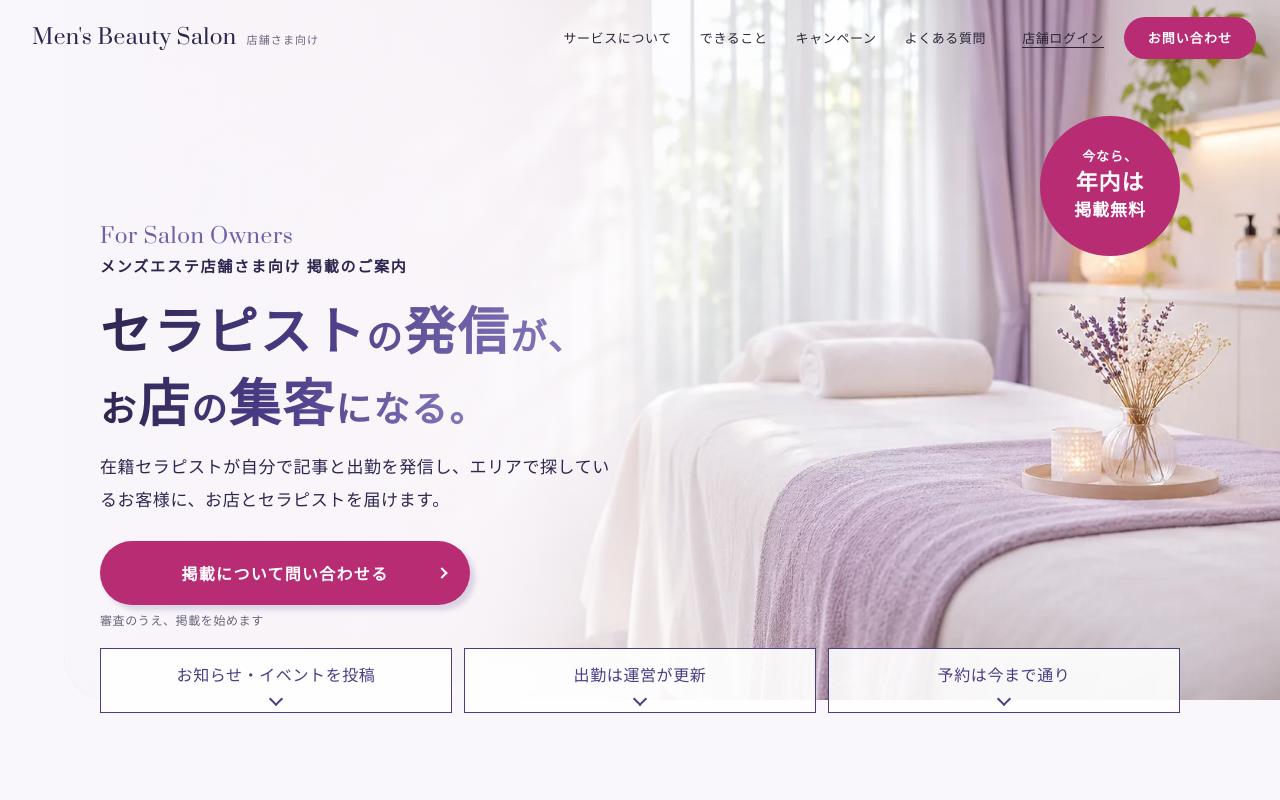
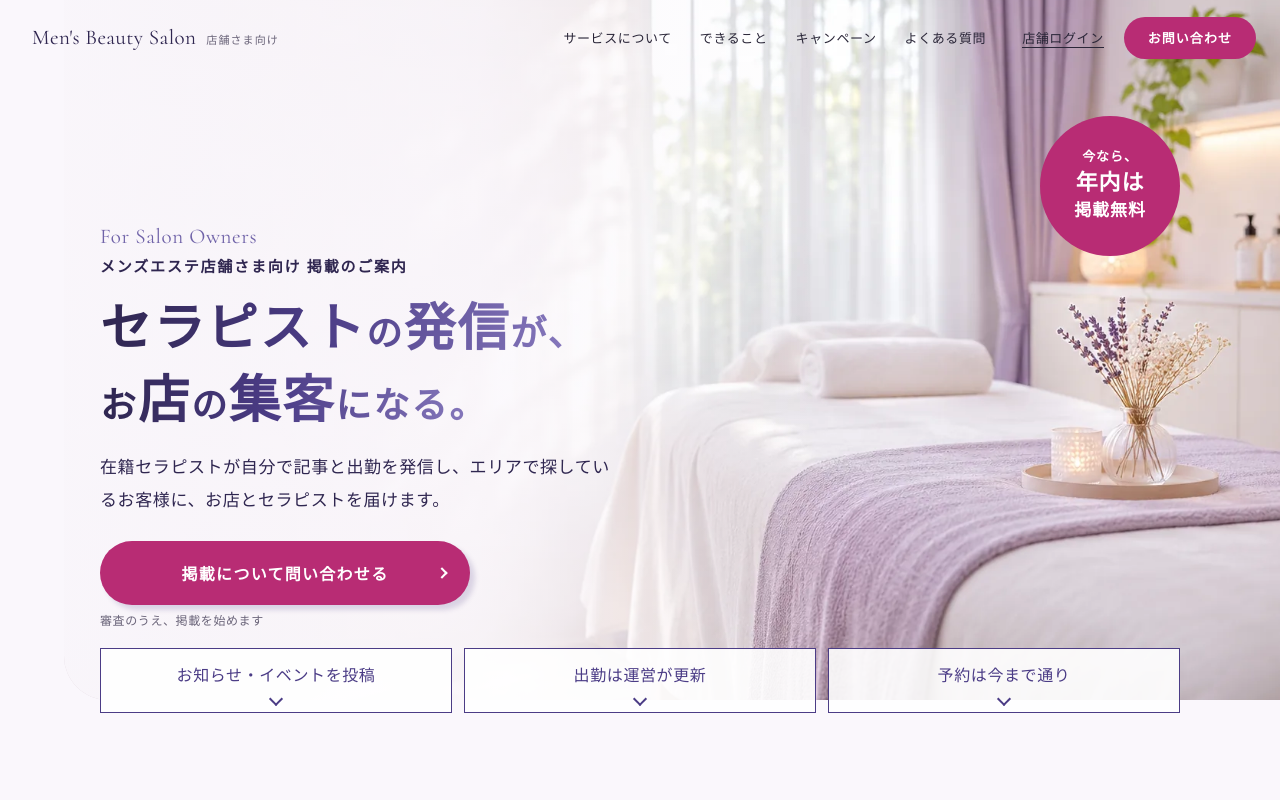
Before and after one commit to ichikawa-takashi/mens-esute-shop-lp, a plain HTML site: page index.html in a window 1280 px wide. Shown: the top 800 px of the page. Drawn offline with nearby package versions, Linux system fonts and the light colour scheme; animation ran at ten frames a second.

Commit message:
Update LP markup and styles
Co-Authored-By: Claude Opus 5.5 <noreply@anthropic.com>

```diff
--- a/assets/css/style.css
+++ b/assets/css/style.css
@@ -20,9 +20,9 @@
   --color-accent-dark: #8E1F59;  /* CTAの影 */
   --color-accent-light: #F3C6DE; /* 濃色背景上のアクセント */
 
-  --font-en: "Prata", serif;
+  --font-en: "Cormorant", serif;
   --font-mincho: "Noto Serif JP", "Yu Mincho", YuMincho, serif;
-  --font-catch: "Shippori Mincho", "Noto Serif JP", serif;
+  --font-catch: "Noto Serif JP", "Yu Mincho", YuMincho, serif;
   --font-sans: "Noto Sans JP", "Hiragino Kaku Gothic ProN", "Yu Gothic", sans-serif;
 
   --header-h: 76px;
@@ -37,6 +37,7 @@ body {
   background: var(--color-base);
   color: var(--text-primary);
   -webkit-font-smoothing: antialiased;
+  font-variant-numeric: lining-nums; /* Cormorant の数字を大文字の高さにそろえる（01 が o1 に見えないように） */
   overflow-x: hidden;
 }
 @supports (overflow: clip) { body { overflow-x: clip; } }
--- a/index.html
+++ b/index.html
@@ -14,7 +14,7 @@
 
   <link rel="preconnect" href="https://fonts.googleapis.com">
   <link rel="preconnect" href="https://fonts.gstatic.com" crossorigin>
-  <link href="https://fonts.googleapis.com/css2?family=Noto+Sans+JP:wght@400;500;700&family=Noto+Serif+JP:wght@500;600;700&family=Prata&family=Shippori+Mincho:wght@500;600&display=swap" rel="stylesheet">
+  <link href="https://fonts.googleapis.com/css2?family=Cormorant:wght@400;500;600&family=Noto+Sans+JP:wght@400;500;700&family=Noto+Serif+JP:wght@500;600;700&display=swap" rel="stylesheet">
 
   <script src="https://cdn.tailwindcss.com/3.4.16"></script>
   <script>
@@ -31,9 +31,9 @@
             accent: { DEFAULT: '#B82C74', light: '#F3C6DE' },
           },
           fontFamily: {
-            en: ['Prata', 'serif'],
+            en: ['Cormorant', 'serif'],
             mincho: ['"Noto Serif JP"', '"Yu Mincho"', 'YuMincho', 'serif'],
-            catch: ['"Shippori Mincho"', '"Noto Serif JP"', 'serif'],
+            catch: ['"Noto Serif JP"', '"Yu Mincho"', 'YuMincho', 'serif'],
             sans: ['"Noto Sans JP"', '"Hiragino Kaku Gothic ProN"', '"Yu Gothic"', 'sans-serif'],
           },
         },
```
